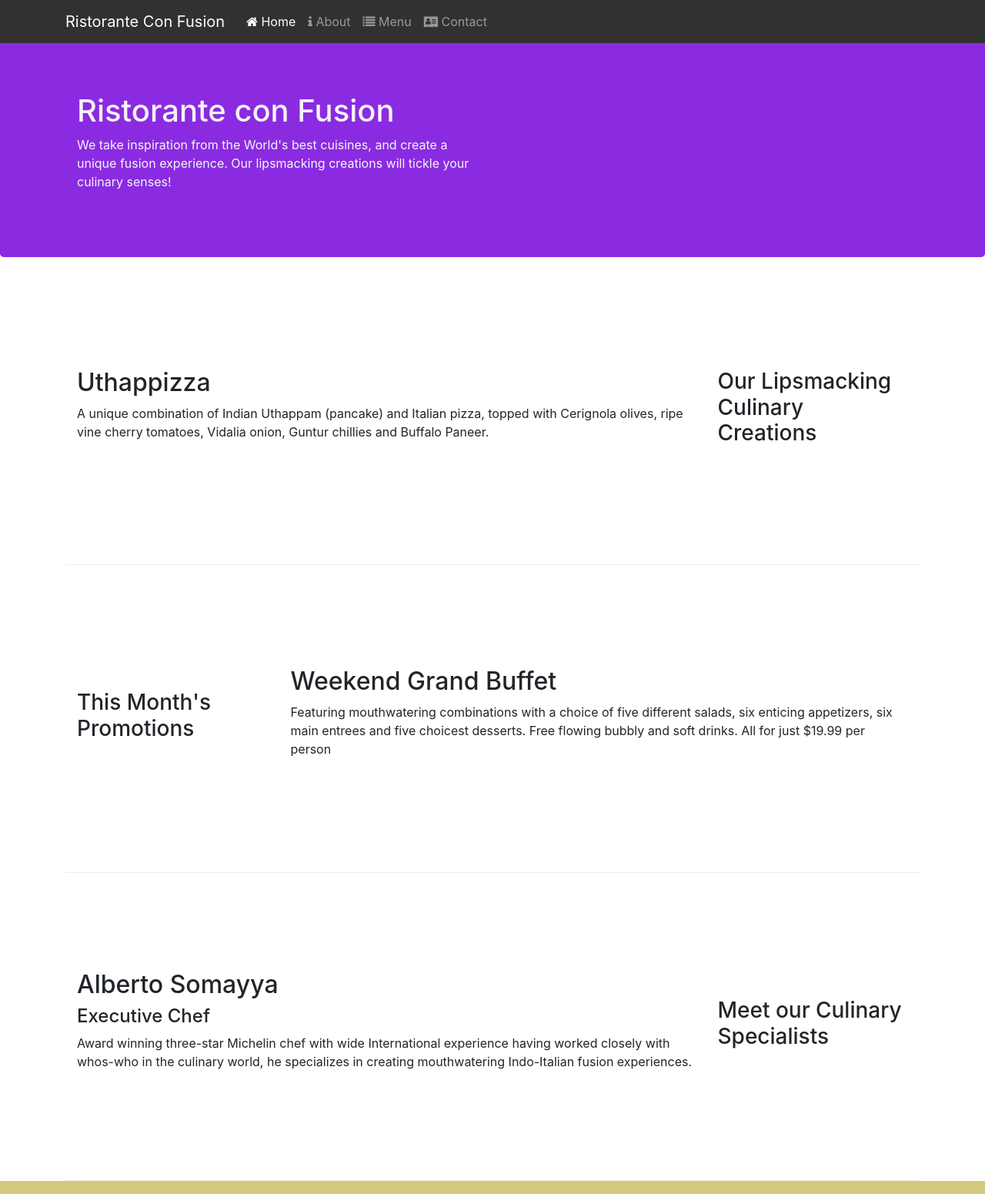
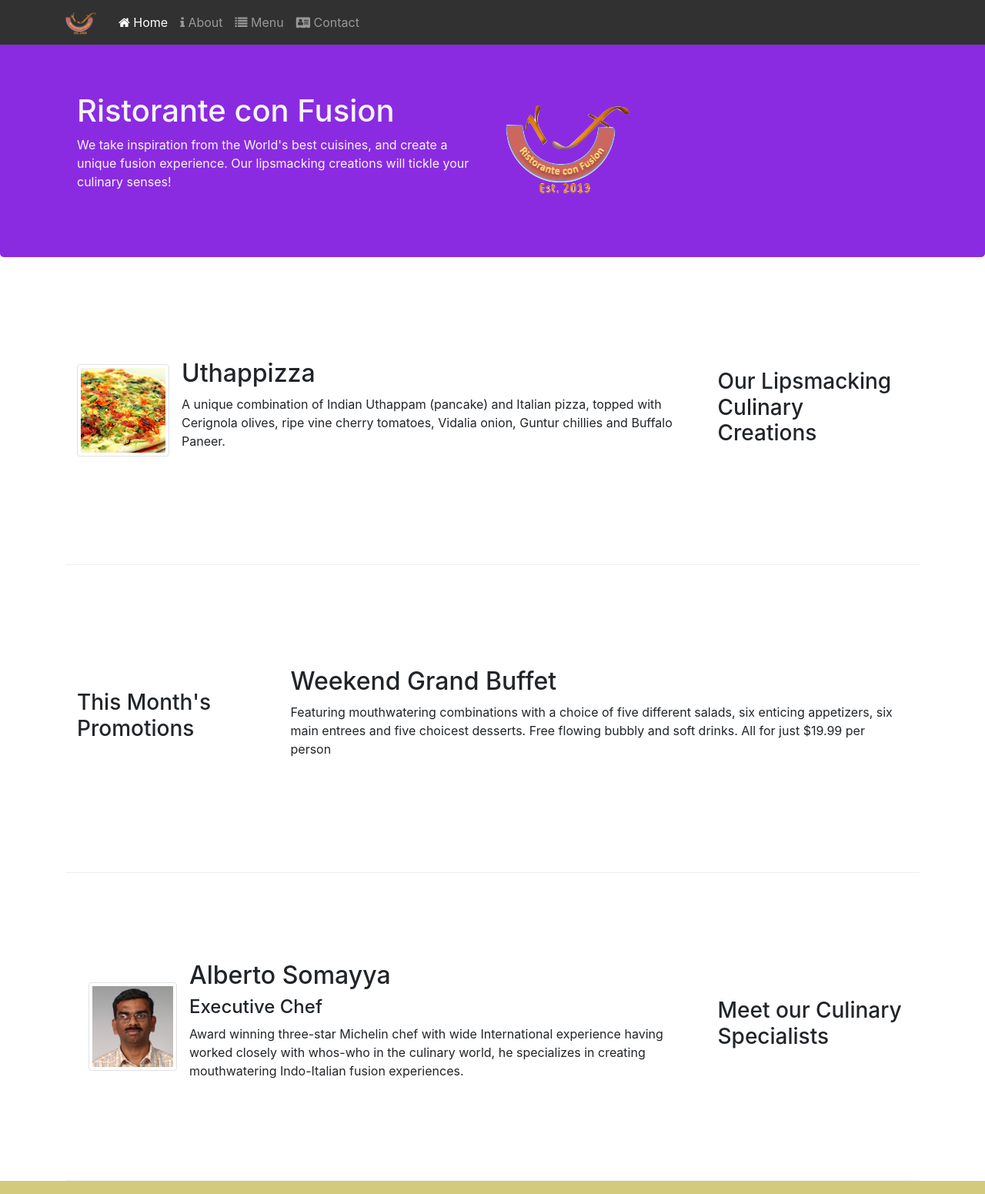
Before and after one commit to dhavalbheda/bootstrap-course, a website: page index.html in a window 1280 px wide. Shown: the top 1551 px of the page at 77% size. Drawn offline with nearby package versions, Linux system fonts and the light colour scheme.

Commit message:
Add Media And Images in Index.html File

```diff
--- a/index.html
+++ b/index.html
@@ -21,7 +21,7 @@
             <button class="navbar-toggler" type="button" data-toggle="collapse" data-target="#navbar">
                 <span class="navbar-toggler-icon"></span>
             </button>
-            <a class="navbar-brand mr-auto" href="#">Ristorante Con Fusion</a>
+            <a class="navbar-brand mr-auto" href="#"><img src="./img/logo.png" height="30" width="41"></a>
             <div class="collapse navbar-collapse" id="navbar">
                 <ul class="navbar-nav mr-auto">
                     <li class="nav-item active"><a class="nav-link"href="#"><span class="fa fa-home fa-sm"></span> Home</a></li>
@@ -39,7 +39,8 @@
                     <h1>Ristorante con Fusion</h1>
                     <p>We take inspiration from the World's best cuisines, and create a unique fusion experience. Our lipsmacking creations will tickle your culinary senses!</p>
                 </div>
-                <div class="col-12 col-sm">
+                <div class="col-12 col-sm align-self-center">
+                    <img src="./img/logo.png"  class="img-fluid">
                 </div>
             </div>
         </div>
@@ -51,8 +52,13 @@
                 <h3>Our Lipsmacking Culinary Creations</h3>
             </div>
             <div class="col col-sm col-md order-sm-first">
-                <h2>Uthappizza</h2>
-                <p>A unique combination of Indian Uthappam (pancake) and Italian pizza, topped with Cerignola olives, ripe vine cherry tomatoes, Vidalia onion, Guntur chillies and Buffalo Paneer.</p>
+                <div class="media">
+                    <img class="d-flex mr-3 img-thumbnail align-self-center" src="./img/uthappizza.png">
+                    <div class="media-body">
+                        <h2 class="mt-0">Uthappizza</h2>
+                        <p>A unique combination of Indian Uthappam (pancake) and Italian pizza, topped with Cerignola olives, ripe vine cherry tomatoes, Vidalia onion, Guntur chillies and Buffalo Paneer.</p>
+                    </div>
+                </div>
             </div>
         </div>
 
@@ -72,9 +78,14 @@
                 <h3>Meet our Culinary Specialists</h3>
             </div>
             <div class="col col-sm col-md order-sm-first">
-                <h2>Alberto Somayya</h2>
-                <h4>Executive Chef</h4>
-                <p>Award winning three-star Michelin chef with wide International experience having worked closely with whos-who in the culinary world, he specializes in creating mouthwatering Indo-Italian fusion experiences. </p>
+                <div class="d-flex order-sm-first col-md">
+                    <img class="d-flex mr-3 img-thumbnail align-self-center" src="./img/alberto.png" alt="Alberto">
+                    <div class="media-body">
+                        <h2 class="mt-0">Alberto Somayya</h2>
+                        <h4>Executive Chef</h4>
+                        <p>Award winning three-star Michelin chef with wide International experience having worked closely with whos-who in the culinary world, he specializes in creating mouthwatering Indo-Italian fusion experiences. </p>
+                    </div>
+                </div>
             </div>
         </div>
     </div>
```
Also changed, not shown: aboutus.html (+3 -2 lines), contactus.html (+3 -2 lines), img/alberto.png (added), img/buffet.png (added), img/logo.png (added), img/uthappizza.png (added), 1 other file.
